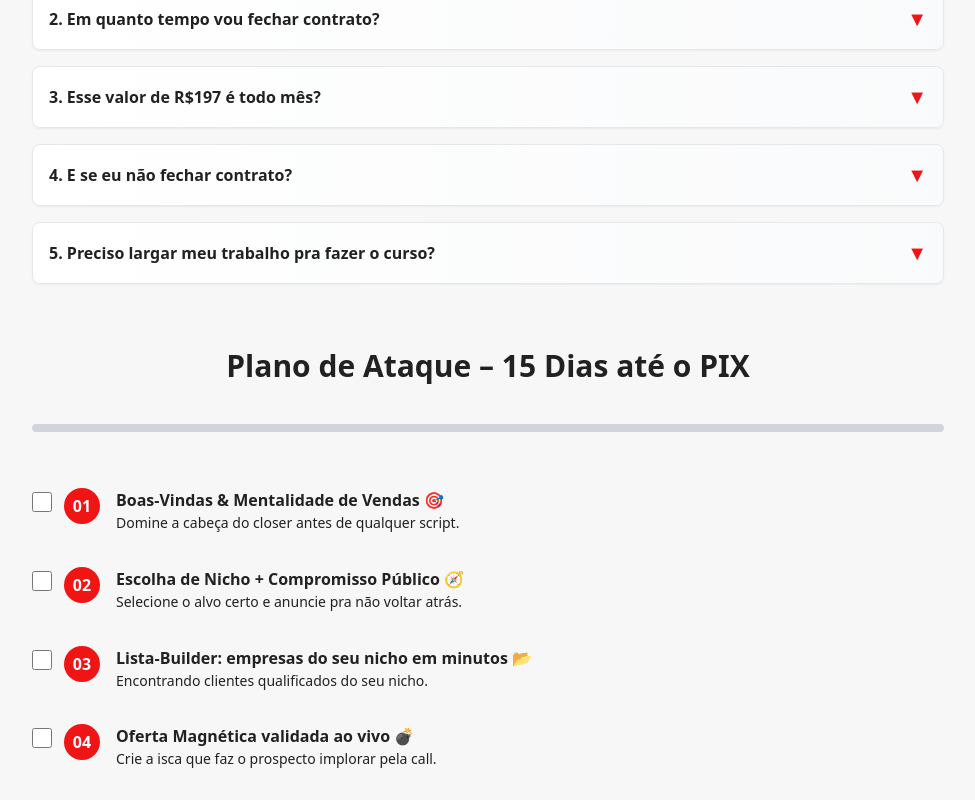
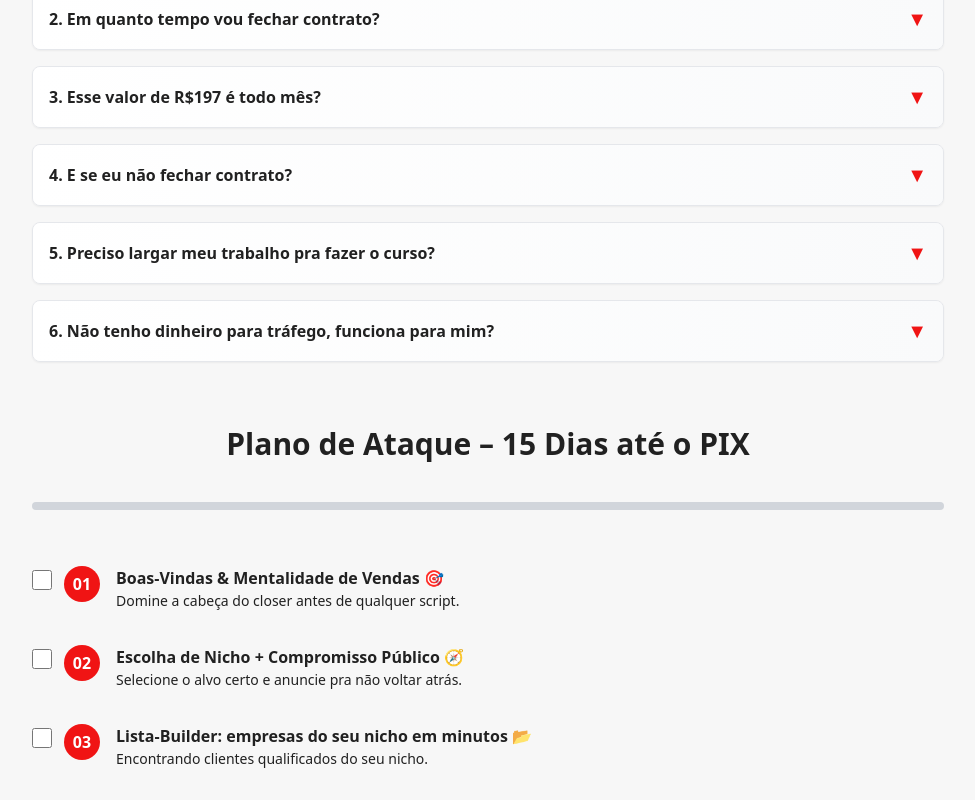
Before and after one commit to Ovitozinn/primeiro-pix-land-page, a React (Vite) app: page / in a window 1280 px wide. Shown: the part 3015-3815 px from the top of the page, without its empty margins (152-1127 px from the left). Built offline with nearby package versions, Linux system fonts and the light colour scheme.

Commit message:
Add FAQ question
Adds a new question to the FAQ section regarding traffic costs, with a detailed answer explaining the strategy's focus on direct prospecting without ad spend.

```diff
--- a/src/components/LandingPage.tsx
+++ b/src/components/LandingPage.tsx
@@ -202,6 +202,10 @@ const LandingPage = () => {
               {
                 question: "5. Preciso largar meu trabalho pra fazer o curso?",
                 answer: "De jeito nenhum. 35 min por dia é o suficiente pra seguir o passo a passo e já começar a faturar no paralelo."
+              },
+              {
+                question: "6. Não tenho dinheiro para tráfego, funciona para mim?",
+                answer: "Sim, essa estratégia é pensada apenas em prospecção direta, sem gastar 1 centavo, encontrar os leads certos e transformá-los em clientes."
               }
             ].map((faq, index) => (
               <div key={index} className="border border-gray-200 rounded-lg overflow-hidden shadow-sm hover:shadow-lg hover:shadow-landing-cta/20 transition-all duration-300 hover:border-landing-cta/30">
```
